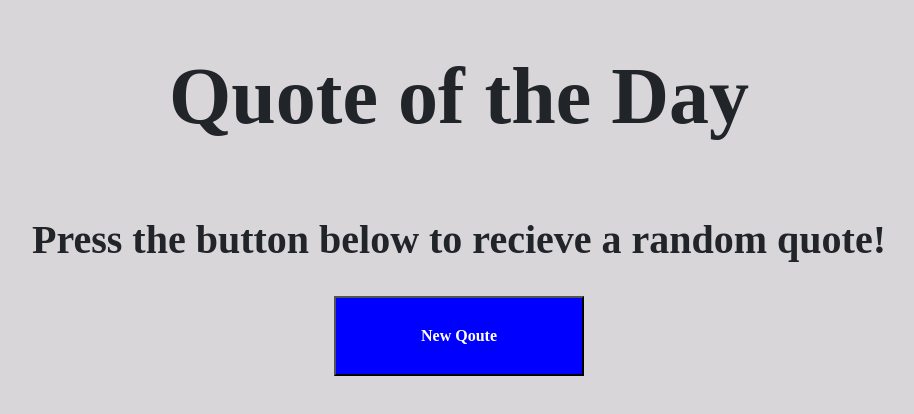
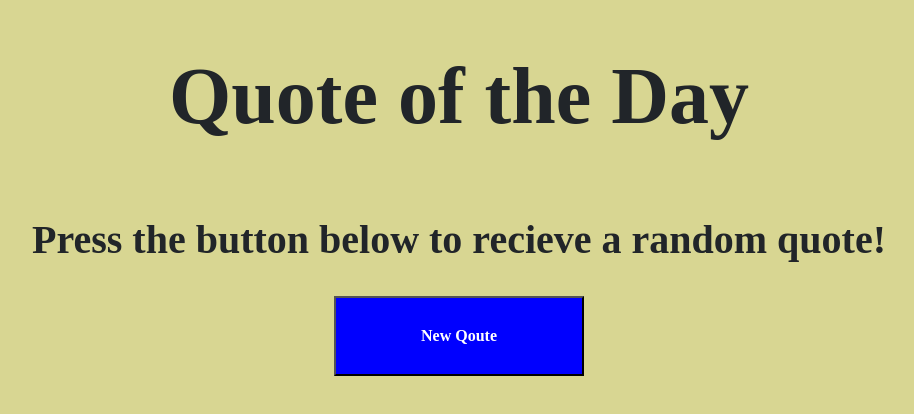
Before and after one commit to AhmedMaherSayed/Quotes-App, a plain HTML site: page index.html in a window 1280 px wide. Shown: the whole page, without its empty margins (181-1095 px from the left). Drawn offline with Linux system fonts and the light colour scheme.

Commit message:
Update style.css

```diff
--- a/CSS/style.css
+++ b/CSS/style.css
@@ -1,6 +1,6 @@
 body{
     font-family: 'Times New Roman', Times, serif;
-    background-color: rgba(200, 198, 200, 0.7);
+    background-color: rgba(200, 198, 100, 0.7);
 }
 button{
     background: blue;
```
